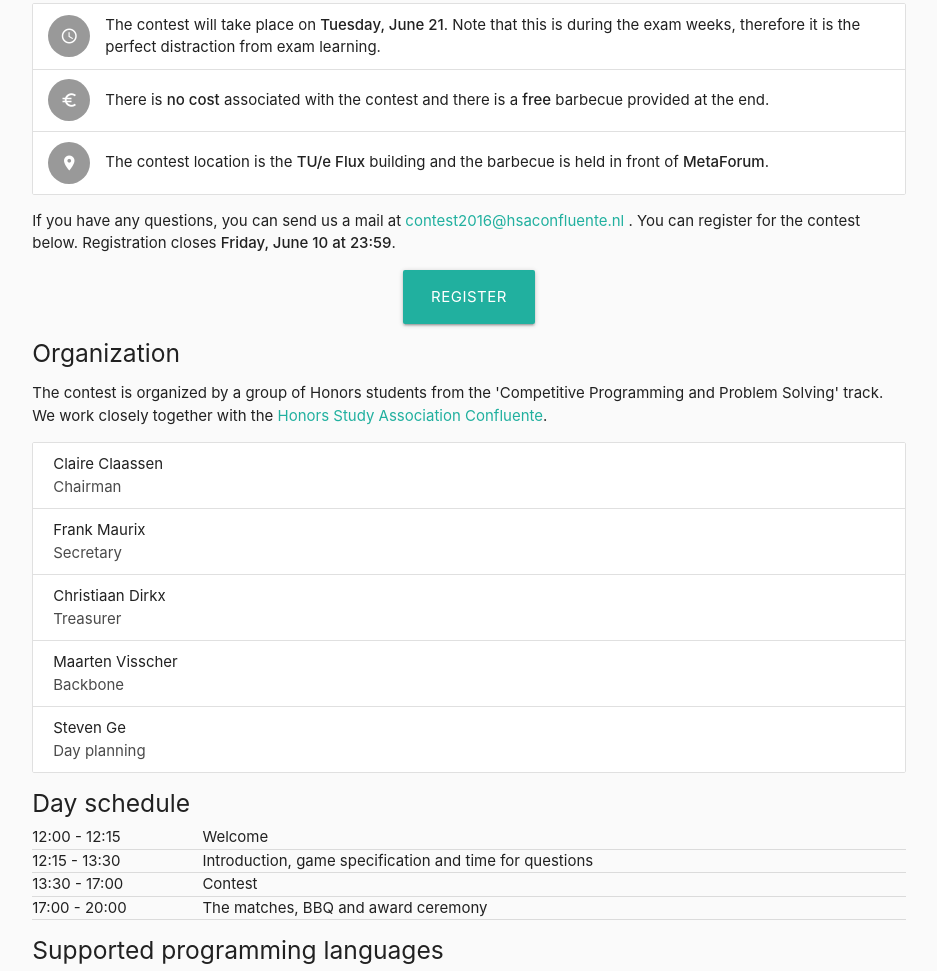
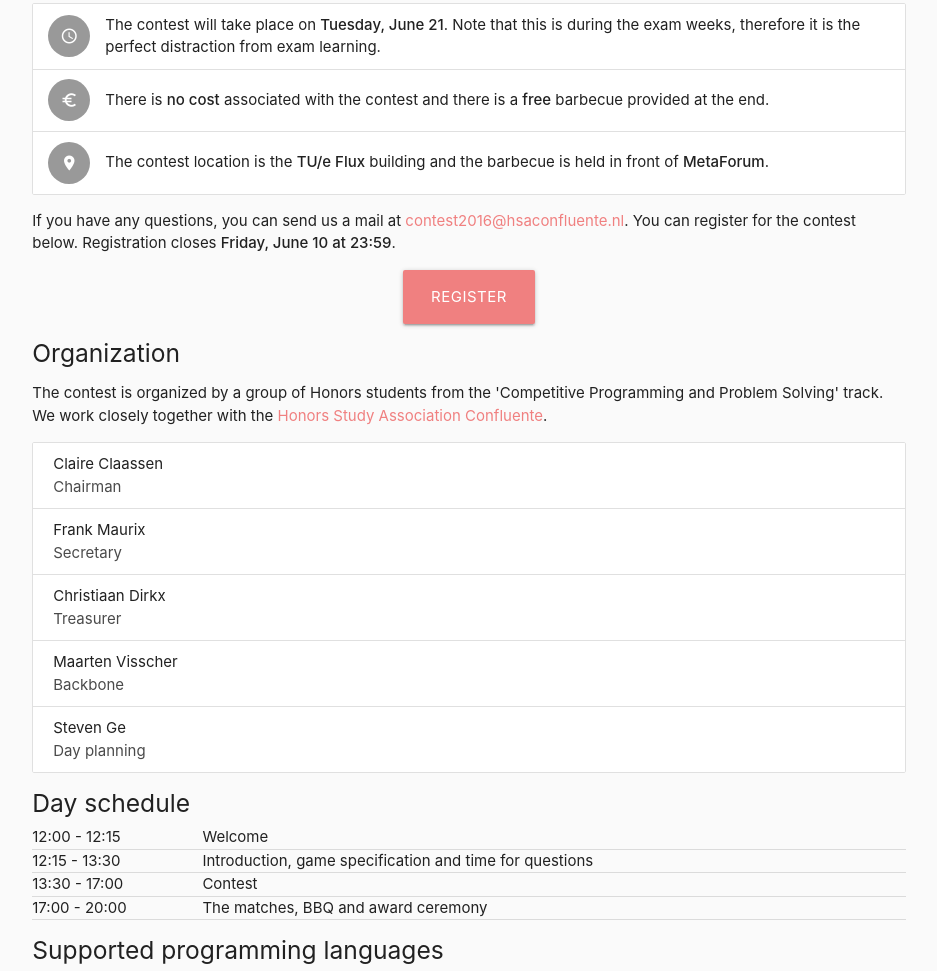
Before and after one commit to mhvis/eotyc-site, a plain HTML site: page dev.html in a window 1280 px wide. Shown: the part 1017-1988 px from the top of the page, without its empty margins (171-1108 px from the left). Drawn offline with nearby package versions, Linux system fonts and the light colour scheme.

Commit message:
Changed accent color

```diff
--- a/css/style.css
+++ b/css/style.css
@@ -6,10 +6,12 @@
   color: #f08080;
 }
 .accent {
-  background-color: #21b09f !important;
+  /*background-color: #21b09f !important;*/
+  background-color: #f08080 !important;
 }
 .accent-text, a {
-  color: #21b09f;
+  /*color: #21b09f;*/
+  color: #f08080;
 }
 .secondary-text {
   color: rgba(0,0,0,0.71);
```
Also changed, not shown: dev.html (+1 -3 lines).
